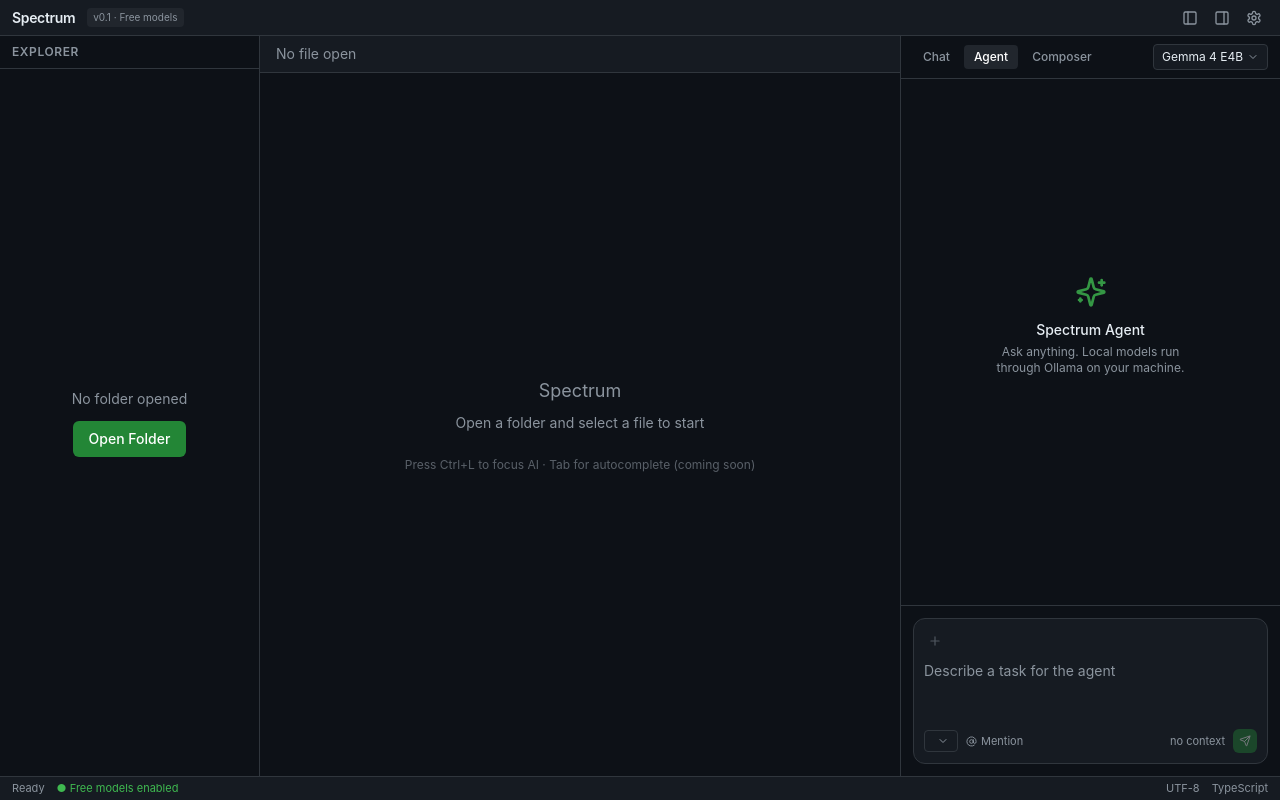
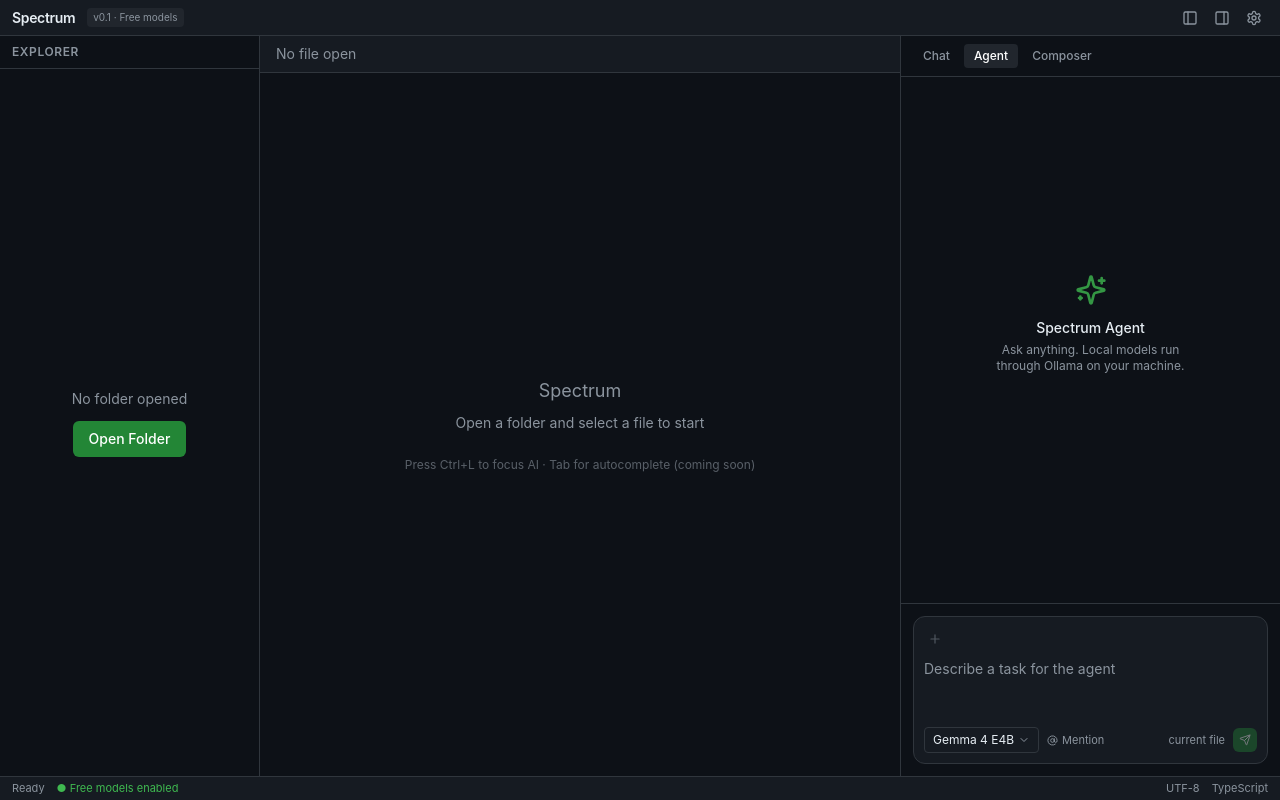
Before and after one commit to pigeonthroat-hash/Spectrum, a React (Vite) app: page / in a window 1280 px wide. Built offline with nearby package versions, Linux system fonts and the light colour scheme.

Commit message:
Add file usage toggle and update system prompt

```diff
--- a/src/components/AISidebar.tsx
+++ b/src/components/AISidebar.tsx
@@ -2,7 +2,6 @@
 import { useAppStore } from '../store/useAppStore'
 import { Bot, User, Loader2, Sparkles, Check, X } from 'lucide-react'
 import { cn } from '../lib/utils'
-import { ModelPicker } from './ModelPicker'
 import { ChatInput } from './ChatInput'
 import { streamOllamaChat, type ChatMessage } from '../lib/providers/ollama'
 
@@ -28,18 +27,20 @@
   } = useAppStore()
 
   const [input, setInput] = useState('')
+  const [useFile, setUseFile] = useState(true)
   const messagesEndRef = useRef<HTMLDivElement>(null)
+
+  const activeFile = openTabs.find((t) => t.path === activeTabPath) ?? null
 
   useEffect(() => {
     messagesEndRef.current?.scrollIntoView({ behavior: 'smooth' })
   }, [messages])
 
   const buildSystemPrompt = (): ChatMessage => {
-    const active = openTabs.find((t) => t.path === activeTabPath)
     let content =
       'You are Spectrum, a coding assistant inside a code editor. Be concise and practical. Use code blocks for code.'
-    if (active) {
-      content += `\n\nThe user has this file open: ${active.name}\n\`\`\`\n${active.content.slice(0, MAX_CONTEXT_CHARS)}\n\`\`\``
+    if (useFile && activeFile) {
+      content += `\n\nThe user has this file open: ${activeFile.name}\n\`\`\`\n${activeFile.content.slice(0, MAX_CONTEXT_CHARS)}\n\`\`\``
     }
     return { role: 'system', content }
   }
@@ -49,7 +50,6 @@
     if (!text || isGenerating) return
     setInput('')
 
-    // History before this message, then the new user message
     const history: ChatMessage[] = messages
       .filter((m) => m.content)
       .map((m) => ({ role: m.role, content: m.content }))
@@ -78,8 +78,8 @@
 
   return (
     <div className="h-full flex flex-col bg-[#0d1117] border-l border-[#30363d]">
-      {/* Header */}
-      <div className="flex items-center justify-between px-3 py-2 border-b border-[#30363d] shrink-0">
+      {/* Header: mode tabs */}
+      <div className="flex items-center px-3 py-2 border-b border-[#30363d] shrink-0">
         <div className="flex gap-1">
           {(['chat', 'agent', 'composer'] as const).map((m) => (
             <button
@@ -96,7 +96,6 @@
             </button>
           ))}
         </div>
-        <ModelPicker value={selectedModel} onChange={setModel} />
       </div>
 
       {/* Pending diffs bar */}
@@ -139,10 +138,7 @@
         {messages.map((msg) => (
           <div
             key={msg.id}
-            className={cn(
-              'flex gap-2.5 text-sm',
-              msg.role === 'user' ? 'justify-end' : 'justify-start'
-            )}
+            className={cn('flex gap-2.5 text-sm', msg.role === 'user' ? 'justify-end' : 'justify-start')}
           >
             {msg.role === 'assistant' && (
               <div className="w-6 h-6 rounded-full bg-[#238636] flex items-center justify-center shrink-0 mt-0.5">
@@ -177,6 +173,11 @@
         disabled={isGenerating}
         mode={mode}
         style={chatStyle}
+        fileName={activeFile?.name ?? null}
+        useFile={useFile}
+        onToggleFile={() => setUseFile((v) => !v)}
+        selectedModel={selectedModel}
+        onModelChange={setModel}
       />
     </div>
   )
```
